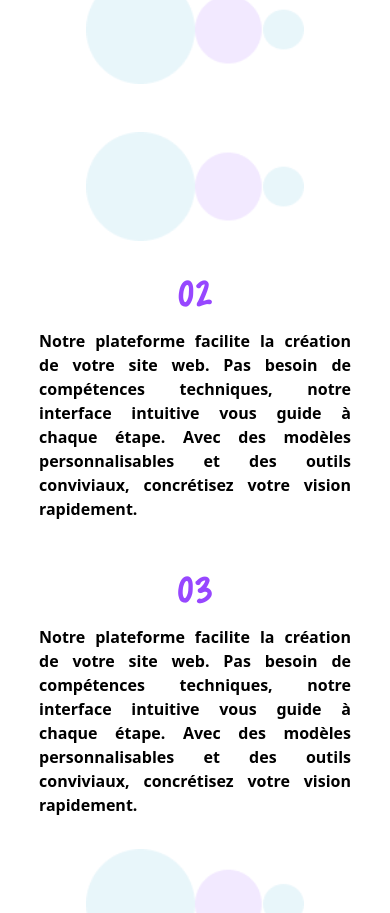
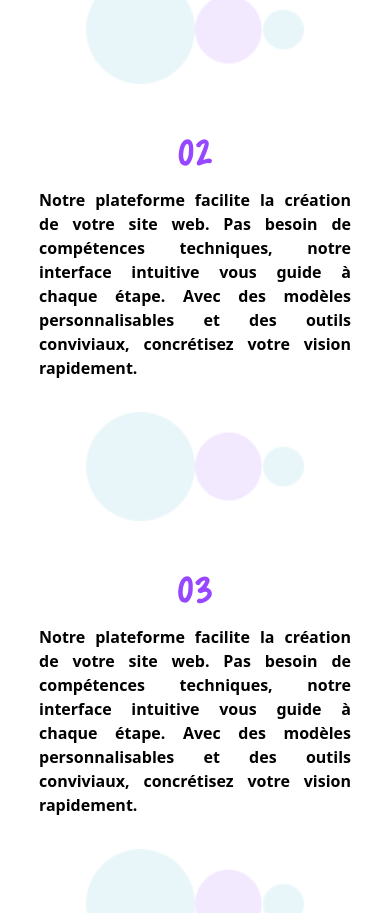
Before and after one commit to Lejeunesage/vaillana, a Vue app in the folder frontend/: page / in a window 390 px wide. Shown: the part 1060-1973 px from the top of the page. Built offline with nearby package versions, Linux system fonts and the light colour scheme.

Commit message:
Mise en forme de la deuxième partie du home en cours

```diff
--- a/frontend/src/views/Home.vue
+++ b/frontend/src/views/Home.vue
@@ -55,11 +55,12 @@
           <img src="../../public/assets/img/ressources/icone.png" class="mx-auto md:m-0 w-[70%] md:w-[100%]" />
         </section>
         <section class="flex gap-8 md:gap-10 flex-col md:flex-row md:w-[60vw] mx-auto md:mt-[4rem] justify-center">
-          <img src="../../public/assets/img/ressources/icone.png" class="mx-auto md:m-0 w-[70%] md:w-[100%]" />
+          <img src="../../public/assets/img/ressources/icone.png" class="hidden md:block mx-auto md:m-0 w-[70%] md:w-[100%]" />
           <div class="flex justify-center flex-col gap-4 w-[80vw] mx-auto">
             <span class="text-[#9747FF] text-4xl md:text-6xl font-Komikula font-bold text-center">02</span>
             <p class="text-justify md:text-left font-semibold">Notre plateforme facilite la création de votre site web. Pas besoin de compétences techniques, notre interface intuitive vous guide à chaque étape. Avec des modèles personnalisables et des outils conviviaux, concrétisez votre vision rapidement.</p>
           </div>
+          <img src="../../public/assets/img/ressources/icone.png" class="md:hidden mx-auto md:m-0 w-[70%] md:w-[100%]" />
         </section>
         <section class="flex gap-8 md:gap-10 flex-col md:flex-row md:w-[60vw] mx-auto md:mt-[4rem] justify-center">
           <div class="flex justify-center flex-col gap-4 w-[80vw] mx-auto">
```
